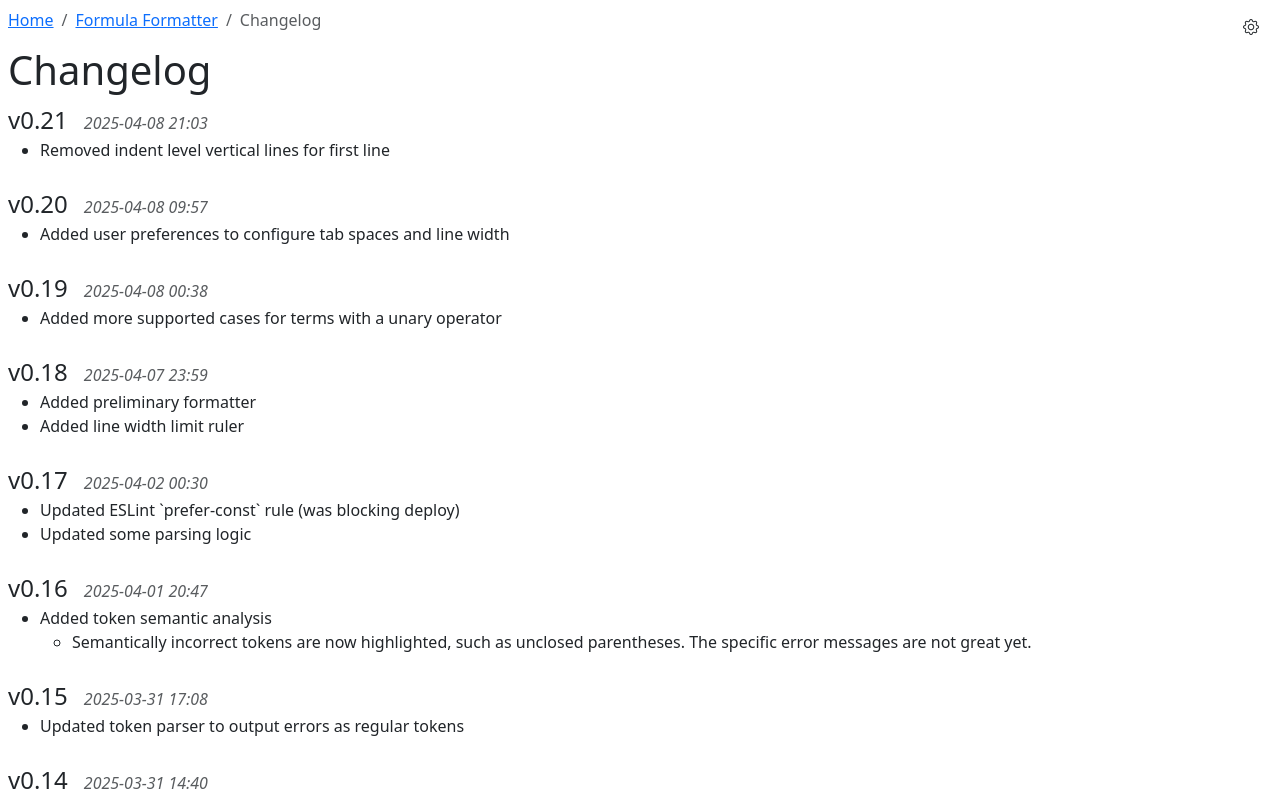
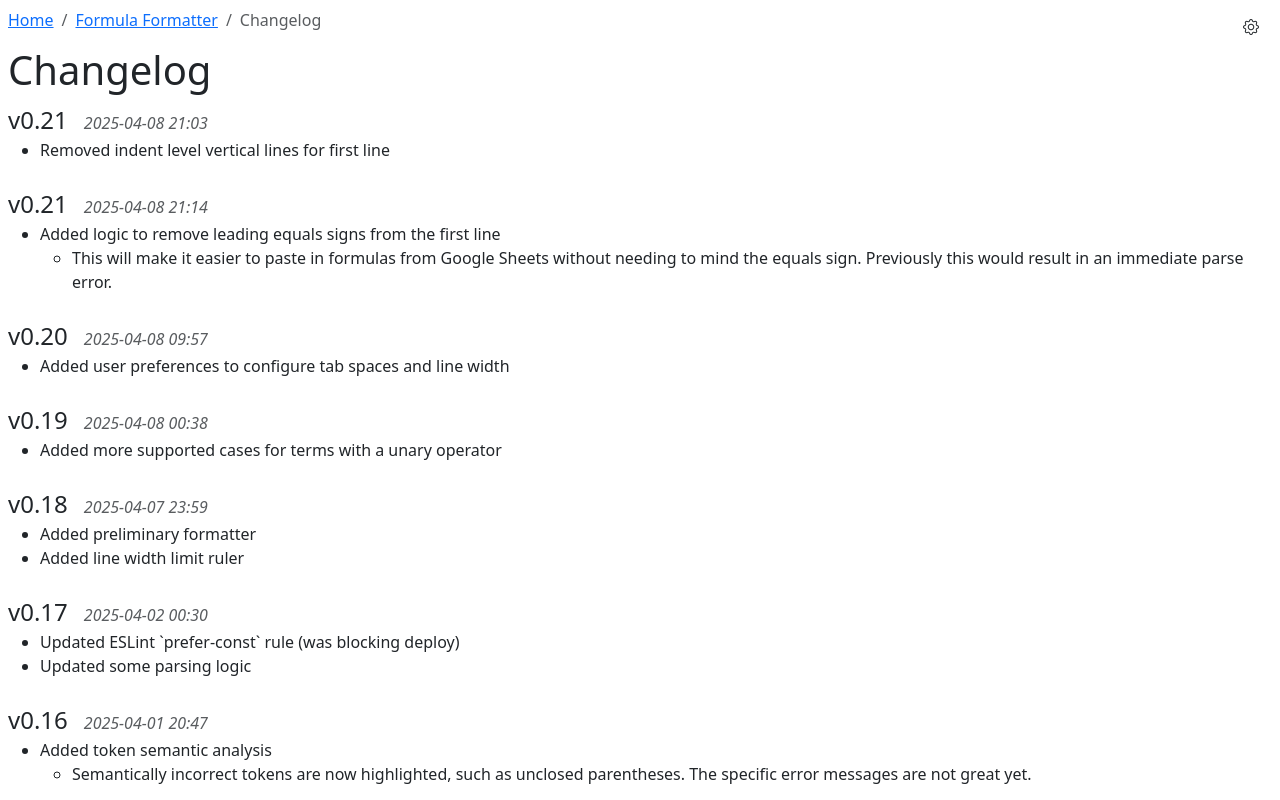
Before and after one commit to josephlou5/formula-formatter, a Next.js app: page /changelog in a window 1280 px wide. Shown: the top 800 px of the page. Built offline with nearby package versions, Linux system fonts and the light colour scheme.

Commit message:
Remove leading equals signs from first line

```diff
--- a/src/app/changelog/changelog.ts
+++ b/src/app/changelog/changelog.ts
@@ -243,6 +243,23 @@ export const CHANGELOG: Version[] = [
       { text: "Removed indent level vertical lines for first line" },
     ],
   },
+  {
+    version: [0, 21],
+    timestamp: "2025-04-08 21:14",
+    description: [
+      {
+        text: "Added logic to remove leading equals signs from the first line",
+        children: [
+          {
+            text:
+              "This will make it easier to paste in formulas from Google " +
+              "Sheets without needing to mind the equals sign. Previously " +
+              "this would result in an immediate parse error.",
+          },
+        ],
+      },
+    ],
+  },
 ].sort((v1, v2) => -cmpVersions(v1.version, v2.version));
 
 /** Returns the current version number as a string. */
```
Also changed, not shown: src/app/page.tsx (+9 -0 lines).
